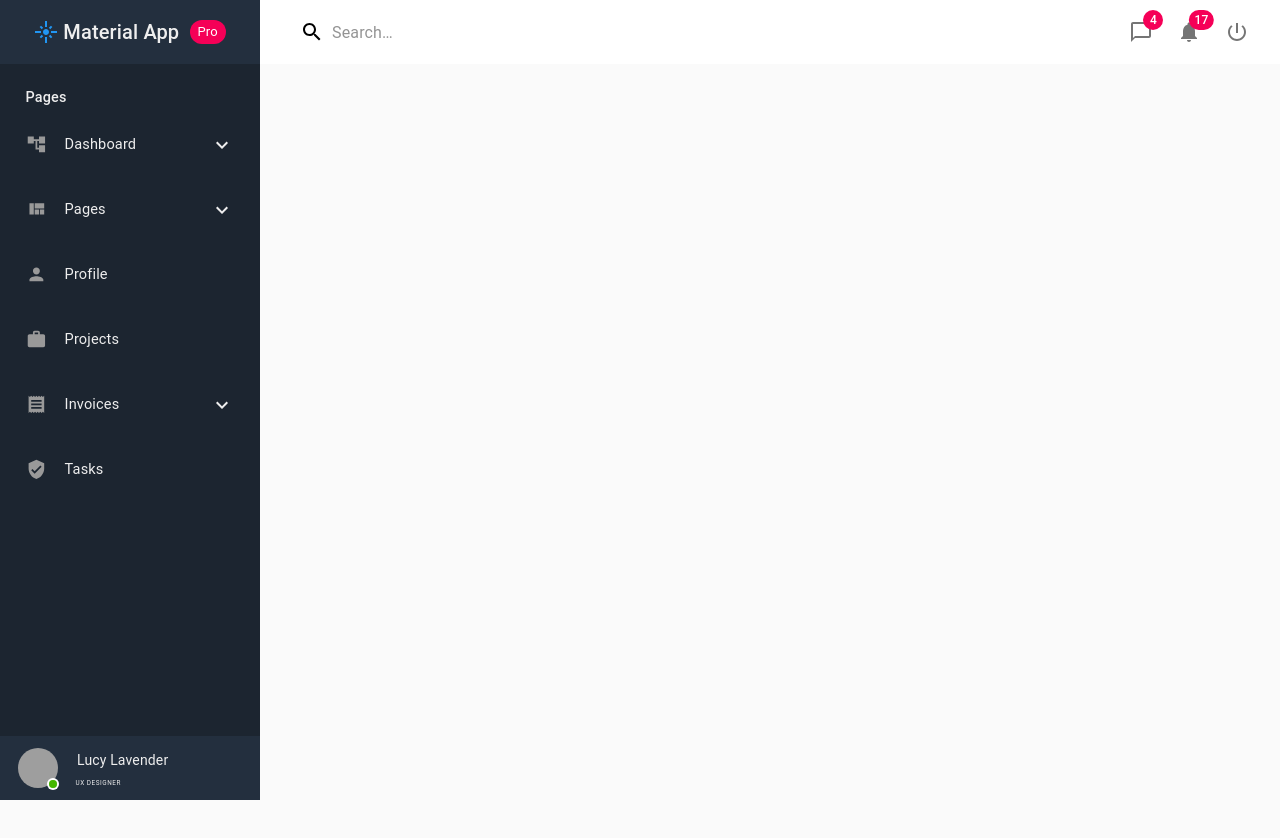
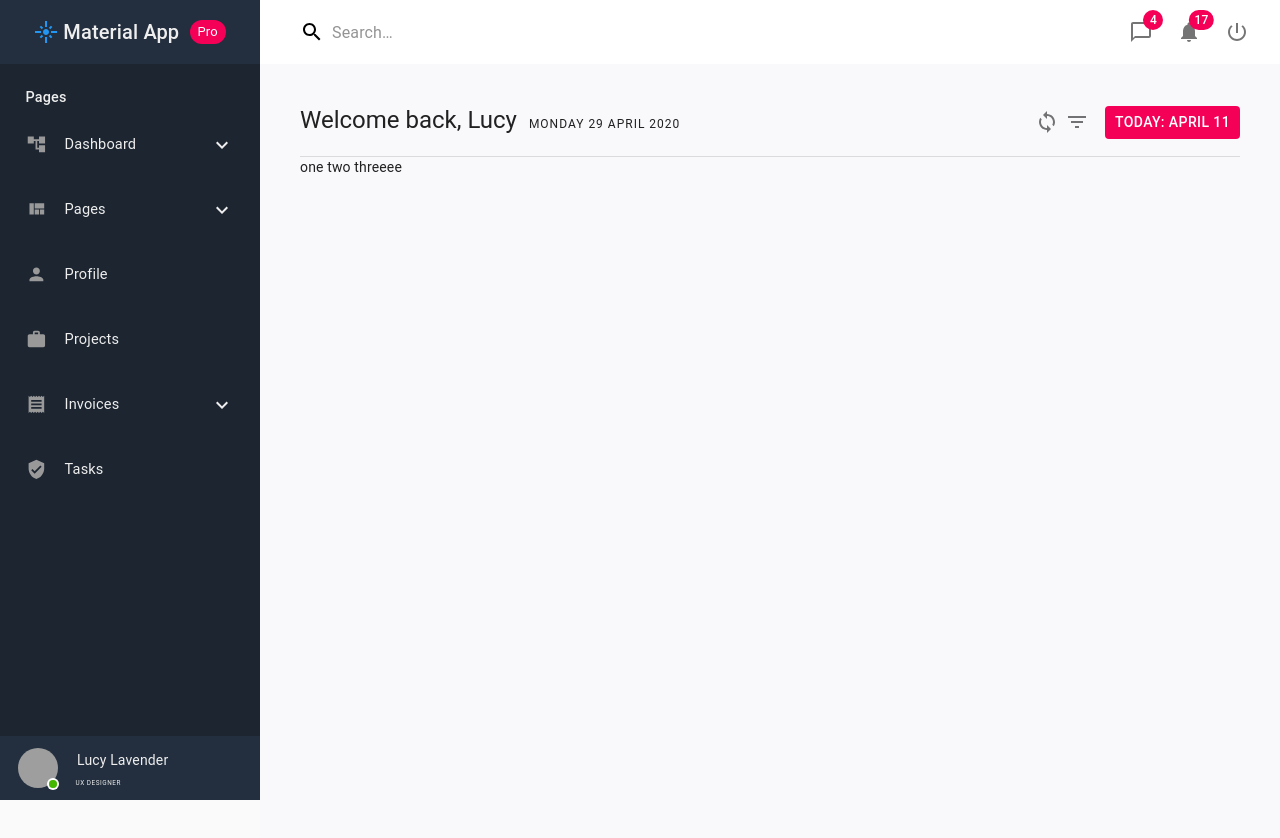
Before and after one commit to naldal/Material-Dashboard, a React (Create React App) app: page / in a window 1280 px wide. Shown: the top 838 px of the page. Before the commit the page ends 800 px from the top, so only its background shows below. Built offline with nearby package versions, Linux system fonts and the light colour scheme; grey boxes are pictures that could not be loaded.

Commit message:
divide common section

```diff
--- a/src/App.js
+++ b/src/App.js
@@ -1,18 +1,15 @@
 import { makeStyles, CssBaseline, createMuiTheme} from '@material-ui/core';
 import React from 'react';
 import AppHeader from './AppHeader';
-
 import Components from "./Components";
 
 
 function App() {
     return (
-
         <div>
             <CssBaseline />
             <AppHeader />
             <Components />
-
         </div>
     );
 }
--- a/src/Components.js
+++ b/src/Components.js
@@ -1,16 +1,73 @@
 import React from 'react';
-import {Switch, Route} from 'react-router-dom';
+import {Switch, Route, HashRouter} from 'react-router-dom';
 import Default from "./Default";
 import Test from "./Test";
+import {makeStyles} from "@material-ui/core/styles";
+import {Navigation} from "@material-ui/icons";
+import {Divider, Grid, IconButton} from "@material-ui/core";
+import Typography from "@material-ui/core/Typography";
+import FilterListIcon from '@material-ui/icons/FilterList';
+import SyncIcon from '@material-ui/icons/Sync';
+import Button from "@material-ui/core/Button";
+import Paper from "@material-ui/core/Paper";
+
+const drawerWidth = 260
+const useStyles = makeStyles((theme)=>({
+    root: {
+        flexGrow: 1,
+        position: 'absolute',
+        top: '64px',
+        left: '260px',
+        width: `calc(100% - ${drawerWidth}px)`,
+        height: '100vh',
+        background: '#f9f9fc',
+        padding: '40px',
+        [theme.breakpoints.down('sm')]:{
+            left: "0px"
+        },
+    },
+    divideStyle: {
+        marginTop: "15px"
+    }
+}))
+
 
 function Components() {
+    const classes = useStyles();
+
     return (
-        <>
-            <Switch>
-                <Route exact path="/" render={(props) => <Default {...props}/>}></Route>
-                <Route exact path="/test" render={(props) => <Test {...props}/>}></Route>
-            </Switch>
-        </>
+        <div className={classes.root}>
+            <Grid container justify="space-between" alignItems="center">
+                <Grid>
+                    <Typography display="inline" variant="h5">Welcome back, Lucy&nbsp;&nbsp;</Typography>
+                    <Typography display="inline" variant="overline">Monday 29 April 2020</Typography>
+                </Grid>
+
+                <Grid>
+                    <IconButton size="small">
+                        <SyncIcon />
+                    </IconButton>
+                    <IconButton size="small">
+                        <FilterListIcon />
+                    </IconButton>
+                    <Button size="small" variant="contained" color="secondary" disableElevation={true} style={{marginLeft:"13px"}}>
+                        <Typography variant="button" color="white">
+                            Today: April 11
+                        </Typography>
+                    </Button>
+                </Grid>
+            </Grid>
+            <Divider className={classes.divideStyle} />
+
+
+            <HashRouter>
+                <Switch>
+                    <Route exact path="/" component={Default} />
+                    <Route exact path="/test" component={Test} />
+                </Switch>
+            </HashRouter>
+
+        </div>
     )
 }
 
--- a/src/Default.jsx
+++ b/src/Default.jsx
@@ -1,9 +1,11 @@
 import React from 'react';
+import {makeStyles} from "@material-ui/core/styles";
+
 
 const Default = (props) => {
     return (
         <div>
-            afafafafafafafafafafafaf
+            one two threeee
         </div>
     );
 };
--- a/src/Test.jsx
+++ b/src/Test.jsx
@@ -1,8 +1,11 @@
 import React from 'react';
 
-const Test = (props) => {
+const Test = (props, styling) => {
+    console.log(props)
+    console.log(styling)
+
     return (
-        <div style={{position:"absolute", top:"64px", left:"260px"}}>
+        <div>
             bbbkbkbkbkbkkbkbkbkbkkbkbk
         </div>
     );
```
